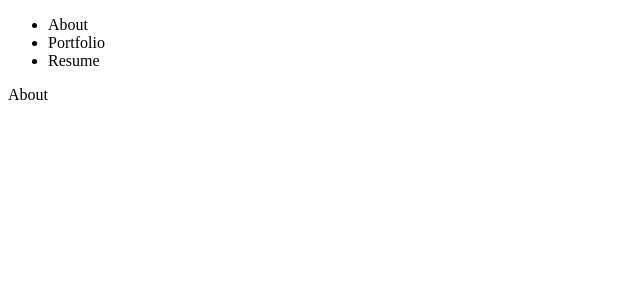
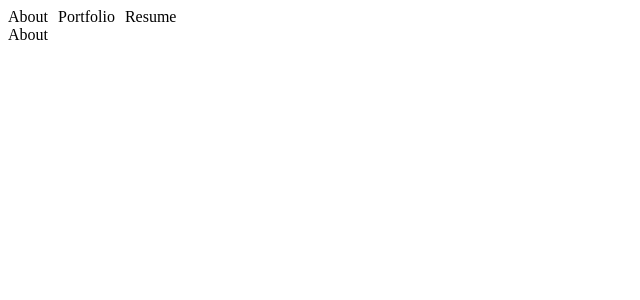
Before and after one commit to adamclear/adamclear_dev, a React (Create React App) app in the folder personal_website/: page / in a window 1280 px wide. Shown: the top 300 px of the page, without its empty margins (0-640 px from the left). Built offline with nearby package versions, Linux system fonts and the light colour scheme; the HTML template or start-up script is replaced by a standard one.

Commit message:
finalized component swapping

```diff
--- a/personal_website/src/App/App.js
+++ b/personal_website/src/App/App.js
@@ -2,7 +2,6 @@ import AppContext from './AppContext';
 import { css, StyleSheet } from 'aphrodite';
 import { ReduxBody } from '../Body/Body';
 import { ReduxHeader } from '../Header/Header';
-import { changeContent } from '../actions/headerActionCreator';
 import PropTypes from 'prop-types';
 import React from 'react';
 import { connect } from 'react-redux';
@@ -21,11 +20,10 @@ class App extends React.Component {
     }
   }
   render () {
-    const { changeContent } = this.props;
     return (
       <AppContext.Provider value={this.state}>
         <div className={css(styles.App)}>
-          <ReduxHeader changeContent={changeContent}/>
+          <ReduxHeader />
           <ReduxBody />
         </div>
       </AppContext.Provider>
@@ -43,14 +41,8 @@ App.defaultProps = {
 
 export const mapStateToProps = (state) => {
   return {
-    current_content: state.current_content
+    current_content: state.header.get('current_content')
   };
 };
 
-// export function mapDispatchToProps(dispatch) {
-//   return {
-//     changeContent: (content) => dispatch(changeContent(content))
-//   }
-// }
-
 export const ReduxApp = connect(mapStateToProps)(App);
--- a/personal_website/src/Body/Body.js
+++ b/personal_website/src/Body/Body.js
@@ -1,11 +1,25 @@
 import { About } from './About/About';
 import { css, StyleSheet } from 'aphrodite';
-import { Project1 } from './Project1/Project1';
-import { Project2 } from './Project2/Project2';
-import { Project3 } from './Project3/Project3';
+import { Portfolio } from './Portfolio/Portfolio'
 import React from 'react';
 import { connect } from 'react-redux';
 import { Resume } from './Resume/Resume';
+
+
+const fadeIn = {
+	'0%': { opacity: 0 },
+	'100%': { opacity: 1 }
+}
+
+// const styles = StyleSheet.create({
+// 	Portfolio: {
+// 		display: 'block',
+// 		animation: {
+// 			animationDuration: '5s',
+// 			animationName: [fadeIn]
+// 		}
+// 	}
+// });
 
 const styles = StyleSheet.create({
 	body: {
@@ -15,20 +29,13 @@ const styles = StyleSheet.create({
 
 function Body({ current_content }) {
 	let component
-	switch(current_content) {
-		case 'about':
-			component = <About />
-		case 'resume':
-			component = <Resume />
-		case 'project1':
-			component = <Project1 />
-		case 'project2':
-			component = <Project2 />
-		case 'project3':
-			component = <Project3 />
-		default:
-			component = <About />
-	};
+	if (current_content === 'about') {
+		component = <About />
+	} else if (current_content === 'resume') {
+		component = <Resume />
+	} else if (current_content === 'portfolio') {
+		component = <Portfolio />
+	}
 	return (
 		<React.Fragment>
 			<div className={css(styles.body)}>
@@ -40,7 +47,7 @@ function Body({ current_content }) {
 
 export const mapStateToProps = (state) => {
 	return {
-		current_content: state.current_content
+		current_content: state.header.get('current_content')
 	};
 };
 
--- a/personal_website/src/Body/Project2/Project2.js
+++ b/personal_website/src/Body/Portfolio/Portfolio.js
@@ -2,13 +2,13 @@ import { css, StyleSheet } from 'aphrodite';
 import React from 'react';
 
 const styles = StyleSheet.create({
-	Project2: {
+	Portfolio: {
 		display: 'block'
 	}
 });
 
-export function Project2() {
+export function Portfolio() {
 	return (
-		<div>Project2</div>
+		<div className={css(styles.Portfolio)}>Portfolio</div>
 	)
 }
--- a/personal_website/src/Body/Project1/Project1.js
+++ /dev/null
@@ -1,14 +0,0 @@
-import { css, StyleSheet } from 'aphrodite';
-import React from 'react';
-
-const styles = StyleSheet.create({
-	Project1: {
-		display: 'block'
-	}
-});
-
-export function Project1() {
-	return (
-		<div>Project1</div>
-	)
-}
--- a/personal_website/src/Body/Project3/Project3.js
+++ /dev/null
@@ -1,14 +0,0 @@
-import { css, StyleSheet } from 'aphrodite';
-import React from 'react';
-
-const styles = StyleSheet.create({
-	Project3: {
-		display: 'block'
-	}
-});
-
-export function Project3() {
-	return (
-		<div>Project3</div>
-	)
-}
--- a/personal_website/src/Header/Header.js
+++ b/personal_website/src/Header/Header.js
@@ -5,27 +5,38 @@ import * as headerActions from '../actions/headerActionCreator';
 
 const styles = StyleSheet.create({
 	header: {
-		display: 'block'
+		display: 'flex',
 	},
 	navBar: {
-		display: 'inline'
+		display: 'flex',
+		width: '100%'
+	},
+	navBarItem: {
+		marginRight: '10px'
 	}
 });
 
-export function Header() {
+class Header extends React.Component {
+	constructor(props){
+		super(props);
+	}
+	render () {
+	const { changeContent } = this.props
 		return (
 			<React.Fragment>
 				<div className={css(styles.header)}>
 					<nav className={css(styles.navBar)}>
-					<ul>
-						<li onClick={headerActions.changeContent('about')}>About</li>
-						<li>Portfolio</li>
-						<li onClick={headerActions.changeContent('about')}>Resume</li>
-					</ul>
+							<div className={css(styles.navBarItem)}
+									 onClick={() => changeContent('about')}>About</div>
+							<div className={css(styles.navBarItem)}
+									 onClick={() => changeContent('portfolio')}>Portfolio</div>
+							<div className={css(styles.navBarItem)}
+									 onClick={() => changeContent('resume')}>Resume</div>
 					</nav>
 				</div>
 			</React.Fragment>
 		)
+	}
 };
 
 export const mapStateToProps = (state) => {
@@ -34,4 +45,10 @@ export const mapStateToProps = (state) => {
 	};
 };
 
-export const ReduxHeader = connect(mapStateToProps)(Header);
+export function mapDispatchToProps(dispatch) {
+  return {
+    changeContent: (content) => dispatch(headerActions.changeContent(content))
+  }
+}
+
+export const ReduxHeader = connect(mapStateToProps, mapDispatchToProps)(Header);
--- a/personal_website/src/reducers/headerReducer.js
+++ b/personal_website/src/reducers/headerReducer.js
@@ -8,8 +8,10 @@ export const initialState = Map({
 export function headerReducer(state = initialState, action) {
 	switch (action.type) {
 		case CHANGE_CONTENT:
-			console.log(state)
-			return state.set('current_content', action.current_content);
+			state = state.toJS()
+			state.current_content = action.current_content
+			state = Map(state)
+			return state;
 		default:
 			return state;
 	};
```
Lines whose indentation alone changed are shown as unchanged.
